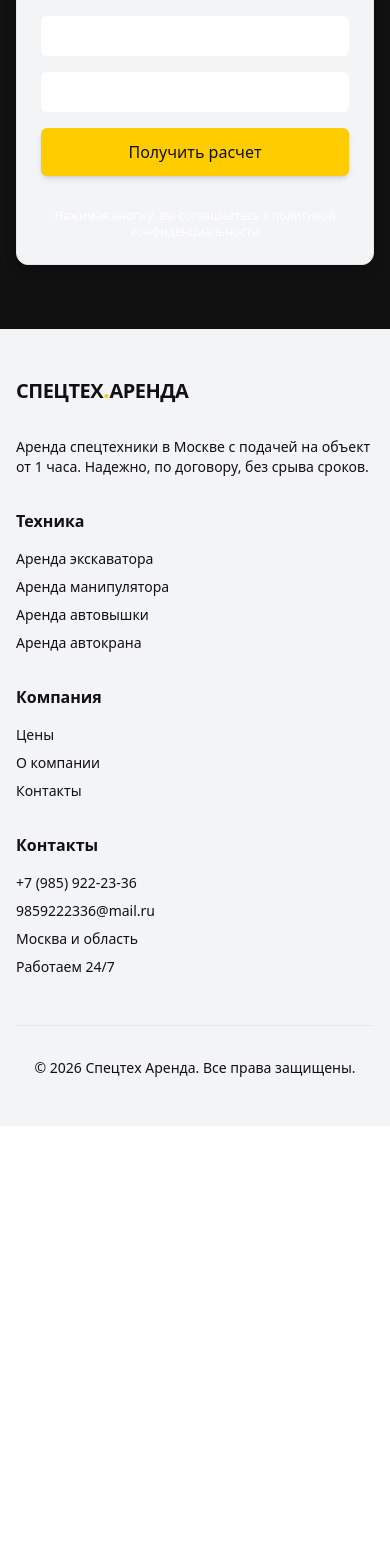
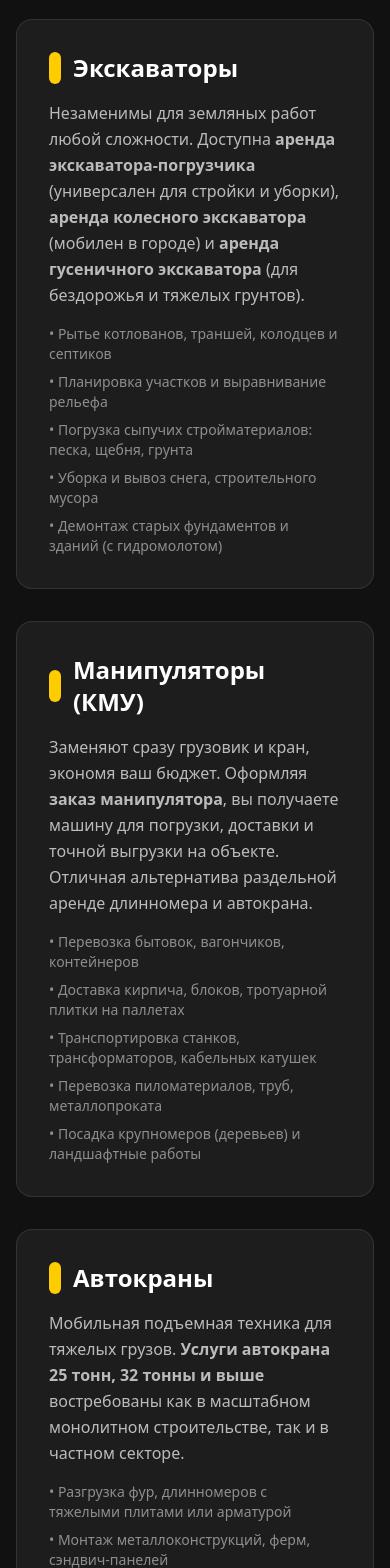
Before and after one commit to anonosya-ux/mosspecteh, a Next.js app: page / in a window 390 px wide. Shown: the part 7140-8708 px from the top of the page. Before the commit the page ends 8266 px from the top, so only its background shows below. Built offline with nearby package versions, Linux system fonts and the light colour scheme.

Commit message:
Fix UI bugs and add SEO section

```diff
--- a/src/app/page.tsx
+++ b/src/app/page.tsx
@@ -78,6 +78,89 @@ export default function Home() {
           <PricesTabs theme="light" />
         </div>
       </section>
+      {/* 4. SEO & USE CASES SECTION (DARK) */}
+      <section className="py-24 bg-[#111] text-white border-t border-white/10">
+        <div className="container mx-auto px-4">
+          <div className="mb-16 text-center max-w-3xl mx-auto">
+            <h2 className="text-3xl md:text-5xl font-black mb-6 tracking-tight">Для каких задач подойдет наша спецтехника?</h2>
+            <p className="text-lg text-white/60">Используйте алгоритмы подбора или ознакомьтесь с основными направлениями работ для популярных типов строительной техники.</p>
+          </div>
+
+          <div className="grid grid-cols-1 md:grid-cols-2 gap-8">
+            {/* Экскаваторы */}
+            <div className="bg-white/5 border border-white/10 p-8 rounded-2xl hover:bg-white/10 transition-colors">
+              <h3 className="text-2xl font-bold mb-4 flex items-center gap-3">
+                <div className="w-3 h-8 bg-primary rounded-full"></div>
+                Экскаваторы
+              </h3>
+              <p className="text-white/70 mb-4 leading-relaxed">
+                Незаменимы для земляных работ любой сложности. Доступна <strong>аренда экскаватора-погрузчика</strong> (универсален для стройки и уборки), <strong>аренда колесного экскаватора</strong> (мобилен в городе) и <strong>аренда гусеничного экскаватора</strong> (для бездорожья и тяжелых грунтов).
+              </p>
+              <ul className="text-sm text-white/50 space-y-2 font-medium">
+                <li>• Рытье котлованов, траншей, колодцев и септиков</li>
+                <li>• Планировка участков и выравнивание рельефа</li>
+                <li>• Погрузка сыпучих стройматериалов: песка, щебня, грунта</li>
+                <li>• Уборка и вывоз снега, строительного мусора</li>
+                <li>• Демонтаж старых фундаментов и зданий (с гидромолотом)</li>
+              </ul>
+            </div>
+
+            {/* Манипуляторы */}
+            <div className="bg-white/5 border border-white/10 p-8 rounded-2xl hover:bg-white/10 transition-colors">
+              <h3 className="text-2xl font-bold mb-4 flex items-center gap-3">
+                <div className="w-3 h-8 bg-primary rounded-full"></div>
+                Манипуляторы (КМУ)
+              </h3>
+              <p className="text-white/70 mb-4 leading-relaxed">
+                Заменяют сразу грузовик и кран, экономя ваш бюджет. Оформляя <strong>заказ манипулятора</strong>, вы получаете машину для погрузки, доставки и точной выгрузки на объекте. Отличная альтернатива раздельной аренде длинномера и автокрана.
+              </p>
+              <ul className="text-sm text-white/50 space-y-2 font-medium">
+                <li>• Перевозка бытовок, вагончиков, контейнеров</li>
+                <li>• Доставка кирпича, блоков, тротуарной плитки на паллетах</li>
+                <li>• Транспортировка станков, трансформаторов, кабельных катушек</li>
+                <li>• Перевозка пиломатериалов, труб, металлопроката</li>
+                <li>• Посадка крупномеров (деревьев) и ландшафтные работы</li>
+              </ul>
+            </div>
+
+            {/* Автокраны */}
+            <div className="bg-white/5 border border-white/10 p-8 rounded-2xl hover:bg-white/10 transition-colors">
+              <h3 className="text-2xl font-bold mb-4 flex items-center gap-3">
+                <div className="w-3 h-8 bg-primary rounded-full"></div>
+                Автокраны
+              </h3>
+              <p className="text-white/70 mb-4 leading-relaxed">
+                Мобильная подъемная техника для тяжелых грузов. <strong>Услуги автокрана 25 тонн, 32 тонны и выше</strong> востребованы как в масштабном монолитном строительстве, так и в частном секторе.
+              </p>
+              <ul className="text-sm text-white/50 space-y-2 font-medium">
+                <li>• Разгрузка фур, длинномеров с тяжелыми плитами или арматурой</li>
+                <li>• Монтаж металлоконструкций, ферм, сэндвич-панелей</li>
+                <li>• Подъем стройматериалов на высоту 2-го этажа и выше</li>
+                <li>• Установка ЖБИ колец, фундаментных блоков (ФБС), плит перекрытия</li>
+                <li>• Подача бетона в бадьях на перекрытия</li>
+              </ul>
+            </div>
+
+            {/* Автовышки */}
+            <div className="bg-white/5 border border-white/10 p-8 rounded-2xl hover:bg-white/10 transition-colors">
+              <h3 className="text-2xl font-bold mb-4 flex items-center gap-3">
+                <div className="w-3 h-8 bg-primary rounded-full"></div>
+                Автовышки (АГП)
+              </h3>
+              <p className="text-white/70 mb-4 leading-relaxed">
+                Безопасный подъем людей и инструмента на высоту. <strong>Аренда автовышки 18, 22 или 28 метров</strong> незаменима для фасадных, монтажных и коммунальных задач в условиях города.
+              </p>
+              <ul className="text-sm text-white/50 space-y-2 font-medium">
+                <li>• Ремонт и обслуживание фасадов, заделка швов, покраска</li>
+                <li>• Монтаж и демонтаж наружной рекламы, баннеров, вывесок</li>
+                <li>• Установка кондиционеров на глухих стенах и крышах</li>
+                <li>• Оклейка стекол, мойка окон на промышленных объектах</li>
+                <li>• Кронирование и спил аварийных деревьев, украшение елок</li>
+              </ul>
+            </div>
+          </div>
+        </div>
+      </section>
     </div>
   );
 }
--- a/src/components/layout/Header.tsx
+++ b/src/components/layout/Header.tsx
@@ -1,15 +1,23 @@
+"use client";
+
+import { useState } from 'react';
 import Link from 'next/link';
-import { Menu, Phone } from 'lucide-react';
+import { Menu, X, Phone } from 'lucide-react';
 import { Button } from '@/components/ui/button';
 
 export function Header() {
+    const [isMobileMenuOpen, setIsMobileMenuOpen] = useState(false);
+
+    const closeMenu = () => setIsMobileMenuOpen(false);
+
     return (
         <header className="sticky top-0 z-50 w-full border-b border-border bg-background/95 backdrop-blur supports-[backdrop-filter]:bg-background/60">
             <div className="container mx-auto px-4 h-16 flex items-center justify-between">
-                <Link href="/" className="font-bold text-xl tracking-tight">
+                <Link href="/" className="font-bold text-xl tracking-tight" onClick={closeMenu}>
                     СПЕЦТЕХ<span className="text-primary text-2xl leading-none">.</span>АРЕНДА
                 </Link>
 
+                {/* Desktop Nav */}
                 <nav className="hidden md:flex items-center gap-6 text-sm font-medium">
                     <Link href="/excavators" className="transition-colors hover:text-primary">Экскаваторы</Link>
                     <Link href="/manipulators" className="transition-colors hover:text-primary">Манипуляторы</Link>
@@ -22,16 +30,41 @@ export function Header() {
                         <Phone className="h-4 w-4" />
                         +7 (985) 922-23-36
                     </a>
-                    <a href="#quote-form">
-                        <Button className="hidden md:inline-flex bg-primary text-primary-foreground hover:bg-primary-dark">
+                    <a href="#quote-form" className="hidden md:inline-flex">
+                        <Button className="bg-primary text-primary-foreground hover:bg-primary-dark">
                             Оставить заявку
                         </Button>
                     </a>
-                    <button className="md:hidden p-2 text-foreground">
-                        <Menu className="h-6 w-6" />
+                    <button
+                        className="md:hidden p-2 text-foreground"
+                        onClick={() => setIsMobileMenuOpen(!isMobileMenuOpen)}
+                    >
+                        {isMobileMenuOpen ? <X className="h-6 w-6" /> : <Menu className="h-6 w-6" />}
                     </button>
                 </div>
             </div>
+
+            {/* Mobile Menu Overlay */}
+            {isMobileMenuOpen && (
+                <div className="md:hidden absolute top-16 left-0 w-full bg-background border-b border-border shadow-lg py-4 px-4 flex flex-col gap-4 animate-in slide-in-from-top-2">
+                    <nav className="flex flex-col gap-4 text-m font-medium">
+                        <Link href="/excavators" className="transition-colors hover:text-primary p-2 -mx-2 rounded-md hover:bg-muted" onClick={closeMenu}>Экскаваторы</Link>
+                        <Link href="/manipulators" className="transition-colors hover:text-primary p-2 -mx-2 rounded-md hover:bg-muted" onClick={closeMenu}>Манипуляторы</Link>
+                        <Link href="/aerial-platforms" className="transition-colors hover:text-primary p-2 -mx-2 rounded-md hover:bg-muted" onClick={closeMenu}>Автовышки</Link>
+                        <Link href="/cranes" className="transition-colors hover:text-primary p-2 -mx-2 rounded-md hover:bg-muted" onClick={closeMenu}>Автокраны</Link>
+                    </nav>
+                    <div className="h-px bg-border my-2" />
+                    <a href="tel:+79859222336" className="flex items-center gap-2 font-bold text-foreground hover:text-primary transition-colors py-2" onClick={closeMenu}>
+                        <Phone className="h-5 w-5" />
+                        +7 (985) 922-23-36
+                    </a>
+                    <a href="#quote-form" onClick={closeMenu} className="w-full">
+                        <Button className="w-full bg-primary text-primary-foreground hover:bg-primary-dark h-12 text-base">
+                            Оставить заявку
+                        </Button>
+                    </a>
+                </div>
+            )}
         </header>
     );
 }
```
Also changed, not shown: src/components/LeadForm.tsx (+10 -7 lines).
